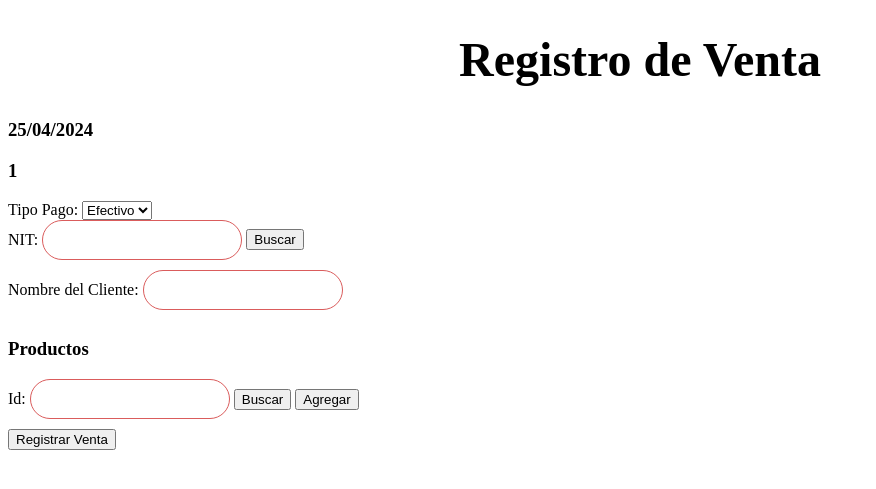
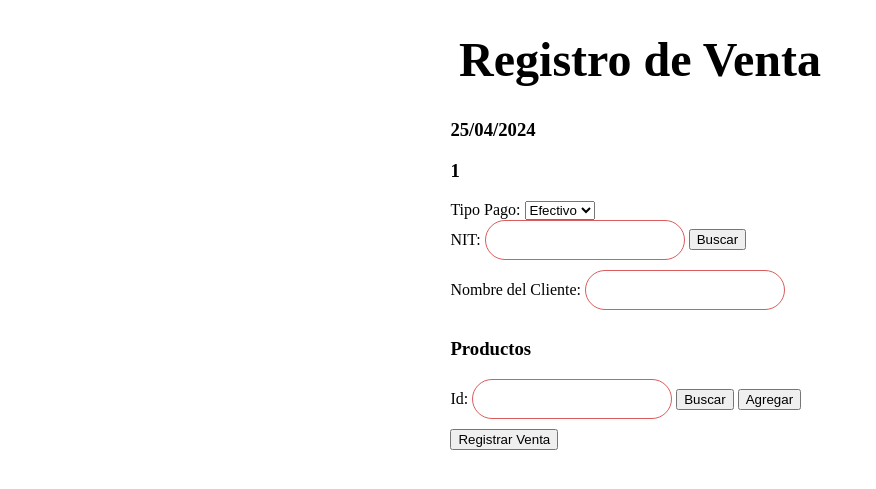
Before and after one commit to inaDAGod/TPS-Ketal, a PHP site: page /public/html/ventas.html in a window 1280 px wide. Shown: the top 489 px of the page, without its empty margins (0-876 px from the left). Run offline with PHP 8.4, Linux system fonts and the light colour scheme.

Commit message:
alineado al centro bonis

```diff
--- a/public/html/ventas.html
+++ b/public/html/ventas.html
@@ -9,6 +9,7 @@
 </head>
 <body>
     <h1>Registro de Venta</h1>
+    <div class="contenidoForm">
         <h3 id="fecha">fecha:</h3>
         <h3 id="empleado">1</h3>
         <label for="pago">Tipo Pago:</label>
@@ -35,5 +36,7 @@
             </div>
         </div>
         <button onclick="registrarVenta()">Registrar Venta</button>
+    </div>
+
 </body>
 </html>
--- a/public/styles/ventas.css
+++ b/public/styles/ventas.css
@@ -13,4 +13,9 @@ input {
 }
 .cantidad{
     width: 50px;
+
 }
+.contenidoForm{
+    text-align: justify;
+    padding-left: 35%;
+}
```
Lines whose indentation alone changed are shown as unchanged.
